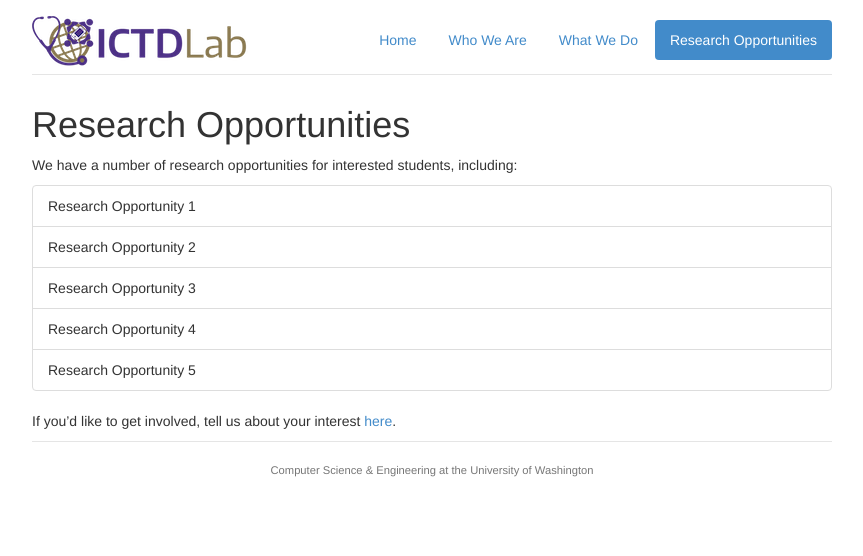
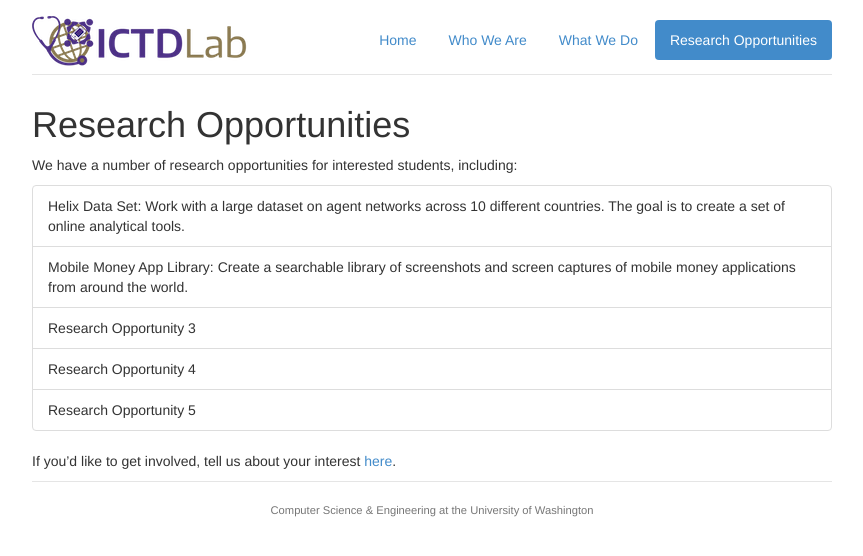
Before and after one commit to uw-ictd/dfs-website, a Jekyll site: the page built from research_opportunities.md, in a window 1280 px wide. Shown: the top 556 px of the page, without its empty margins (208-1071 px from the left). Built offline with Jekyll 4.4.1, drawn with Linux system fonts in a browser that asks for light colours.

```diff
--- a/research_opportunities.md
+++ b/research_opportunities.md
@@ -6,8 +6,8 @@ title: Research Opportunities
 We have a number of research opportunities for interested students, including:
 
 <ul class="list-group">
-  <li class="list-group-item">Research Opportunity 1</li>
-  <li class="list-group-item">Research Opportunity 2</li>
+  <li class="list-group-item">Helix Data Set: Work with a large dataset on agent networks across 10 different countries. The goal is to create a set of online analytical tools. </li>
+  <li class="list-group-item">Mobile Money App Library: Create a searchable library of screenshots and screen captures of mobile money applications from around the world.</li>
   <li class="list-group-item">Research Opportunity 3</li>
   <li class="list-group-item">Research Opportunity 4</li>
   <li class="list-group-item">Research Opportunity 5</li>
```
Also changed, not shown: index.md (+2 -1 lines).
